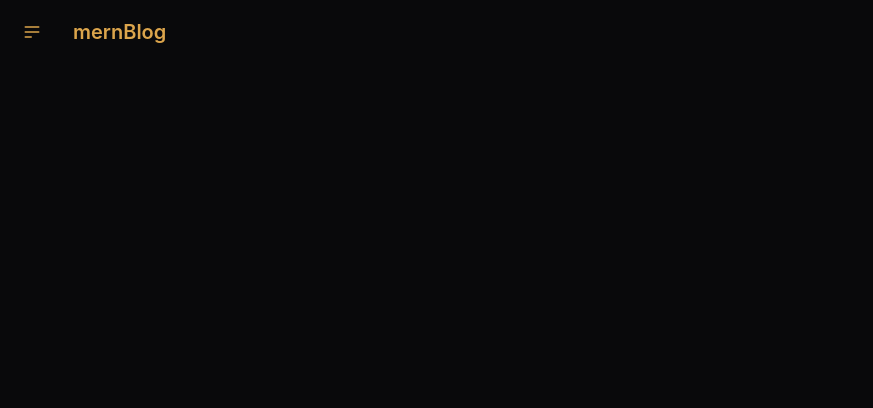
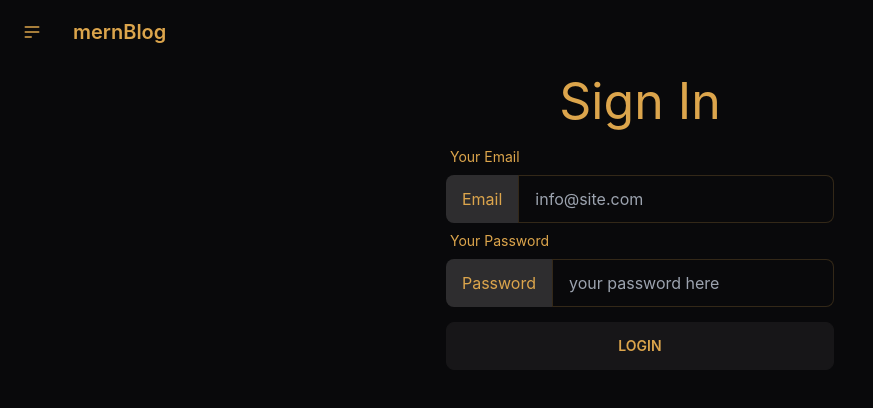
Before and after one commit to Dank-del/eg-mern-edu-blog-frontend, a React (Vite) app: page /users/signin in a window 1280 px wide. Before the commit this address had no page. Shown: the top 408 px of the page, without its empty margins (0-873 px from the left). Built offline with nearby package versions, Linux system fonts and the light colour scheme.

Commit message:
add login page

```diff
--- a/src/components/NavBar.jsx
+++ b/src/components/NavBar.jsx
@@ -27,7 +27,7 @@ export default function NavBar() {
               className="menu menu-compact dropdown-content mt-3 p-2 shadow bg-base-100 rounded-box w-52"
             >
               <li>
-                <a href="/users/login">Login</a>
+                <a href="/users/signin">Login</a>
               </li>
               <li>
                 <a href="/users/signup">Sign Up</a>
--- a/src/main.jsx
+++ b/src/main.jsx
@@ -9,6 +9,7 @@ import {
 } from "react-router-dom";
 import NavBar from './components/NavBar';
 import { createRoot } from 'react-dom/client';
+import SignIn from './routes/SignIn';
 
 const rootElement = document.getElementById("root");
 const root = createRoot(rootElement);
@@ -19,6 +20,7 @@ root.render(
     <Routes>
       <Route path="/" element={<Root />} />
       <Route path="/users/signup" element={<SignUp/>}/>
+      <Route path="/users/signin" element={<SignIn/>}/>
     </Routes>
   </BrowserRouter>,
 );
--- /dev/null
+++ b/src/routes/SignIn.jsx
@@ -0,0 +1,95 @@
+import { useForm } from 'react-hook-form';
+
+export default function SignIn() {
+  const {
+    register,
+    formState: { errors },
+    handleSubmit,
+  } = useForm();
+  const onSubmit = (data) => {
+    fetch('https://edu-blog-api.sayan.org.in/api/accounts/signin', {
+      method: 'POST',
+      headers: {
+        Accept: '*/*',
+        'Content-Type': 'application/json',
+      },
+      body: JSON.stringify(data),
+    })
+      .then((res) => res.text())
+      .then((d) => {
+        console.log(d);
+      });
+    console.log(JSON.stringify(data));
+  };
+
+  return (
+    <div>
+      <header>
+        <h1
+          style={{
+            display: 'flex',
+            justifyContent: 'center',
+            fontSize: '50px',
+            marginLeft: '15px',
+            marginRight: '15px',
+          }}
+        >
+          Sign In
+        </h1>
+      </header>
+      <div
+        style={{
+          display: 'flex',
+          justifyContent: 'center',
+        }}
+      >
+        <form onSubmit={handleSubmit(onSubmit)} className="form-control">
+          <div>
+            <label className="label">
+              <span className="label-text">Your Email</span>
+            </label>
+            <label className="input-group">
+              <span>Email</span>
+              <input
+                {...register('email', { required: true })}
+                style={{
+                  width: '100%',
+                }}
+                type="text"
+                placeholder="info@site.com"
+                className="input input-bordered"
+              />
+            </label>
+          </div>
+          <div>
+            <label className="label">
+              <span className="label-text">Your Password</span>
+            </label>
+            <label className="input-group">
+              <span>Password</span>
+              <input
+                {...register('password', { required: true })}
+                style={{
+                  width: '100%',
+                }}
+                type="password"
+                placeholder="your password here"
+                className="input input-bordered"
+              />
+            </label>
+          </div>
+          <button
+            style={{
+              marginTop: '15px',
+              marginBottom: '20px',
+            }}
+            className="btn"
+            type="submit"
+          >
+            Login
+          </button>
+        </form>
+      </div>
+    </div>
+  );
+}
```
